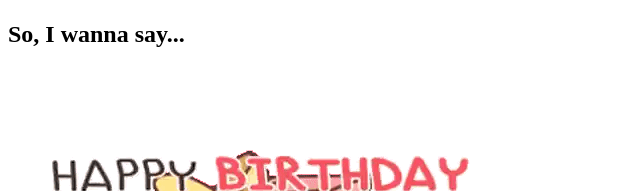
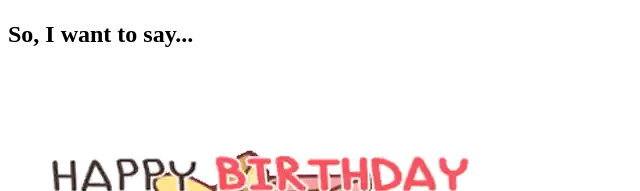
Before and after one commit to Jarvis-assemble/birthday-wish, a plain HTML site: page index.html in a window 1280 px wide. Shown: the part 430-621 px from the top of the page, 0-640 px from the left. Drawn offline with Linux system fonts and the light colour scheme.

Commit message:
Update index.html

```diff
--- a/index.html
+++ b/index.html
@@ -8,7 +8,7 @@
     <h2>It's your birthdayyyyy!!!!!!</h2>
     <img src="./images/mybday.gif"/>
     <br/>
-    <h2>So, I wanna say...</h2>
+    <h2>So, I want to say...</h2>
     <img src="./images/gift.gif"/>
     <hr/>
     <p>Wishing you..</p>
```
